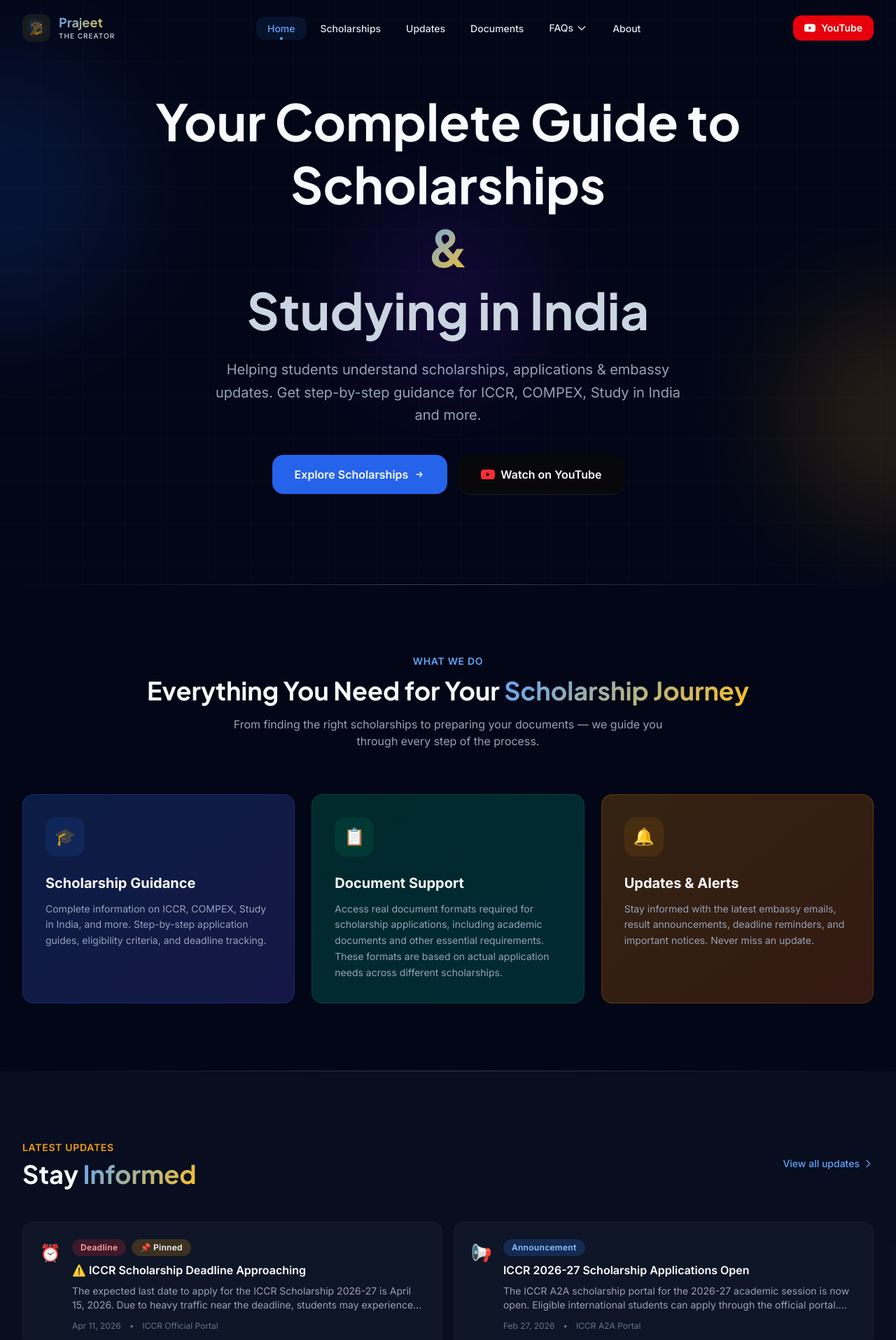
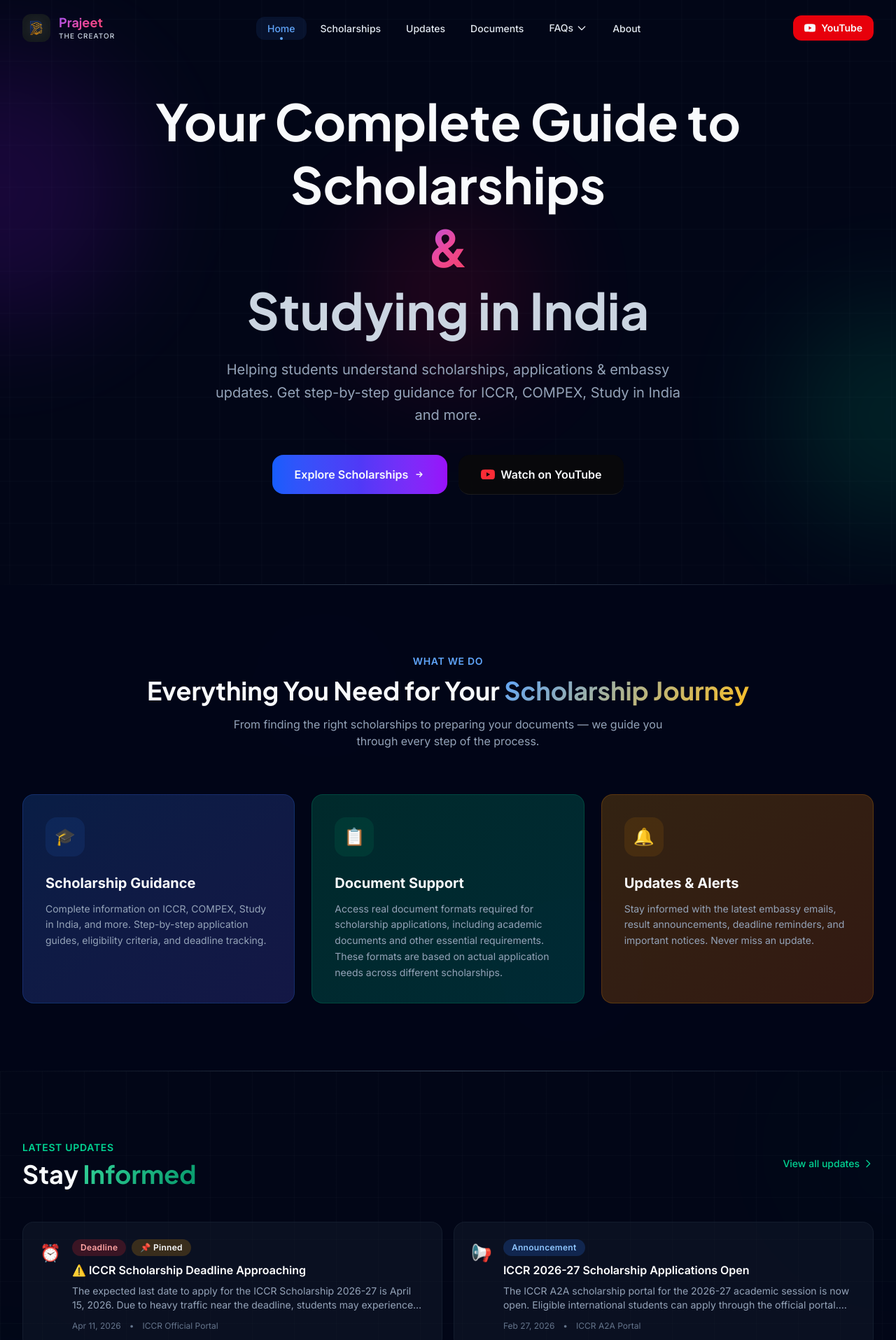
Before and after one commit to prajeet-shah/prajeet-the-creator, a Next.js app: page / in a window 1280 px wide. Shown: the top 1915 px of the page at 70% size. Built offline with nearby package versions, Linux system fonts and the light colour scheme.

Commit message:
style: overhaul UI with vibrant gradients, mesh blobs, and atmospheric backgrounds

```diff
--- a/src/app/about/page.js
+++ b/src/app/about/page.js
@@ -59,8 +59,13 @@ const values = [
 
 export default function AboutPage() {
   return (
-    <div className="min-h-screen bg-dark-950 pt-28 pb-20">
-      <div className="max-w-4xl mx-auto px-4 sm:px-6 lg:px-8">
+    <div className="min-h-screen bg-dark-950 pt-28 pb-20 relative overflow-hidden animated-gradient grid-bg">
+      {/* Decorative blobs */}
+      <div className="blob w-96 h-96 bg-purple-600 top-20 -left-48 opacity-[0.08]" />
+      <div className="blob w-80 h-80 bg-emerald-500 bottom-20 -right-40 opacity-[0.08]" />
+      <div className="blob w-64 h-64 bg-rose-600 top-1/2 left-1/2 -translate-x-1/2 -translate-y-1/2 opacity-[0.06]" />
+
+      <div className="relative z-10 max-w-4xl mx-auto px-4 sm:px-6 lg:px-8">
         {/* Header */}
         <motion.div
           initial={{ opacity: 0, y: 20 }}
--- a/src/app/globals.css
+++ b/src/app/globals.css
@@ -96,6 +96,20 @@ body {
   background-clip: text;
 }
 
+.gradient-text-vibrant {
+  background: linear-gradient(135deg, #a855f7, #ec4899, #f43f5e); /* purple -> pink -> rose */
+  -webkit-background-clip: text;
+  -webkit-text-fill-color: transparent;
+  background-clip: text;
+}
+
+.gradient-text-emerald {
+  background: linear-gradient(135deg, #34d399, #059669);
+  -webkit-background-clip: text;
+  -webkit-text-fill-color: transparent;
+  background-clip: text;
+}
+
 /* === GLOW EFFECTS === */
 
 .glow {
@@ -114,12 +128,13 @@ body {
   background: linear-gradient(
     -45deg,
     var(--color-dark-950),
-    var(--color-dark-900),
-    #0c1a3a,
+    #1b1338, /* Deep Violet */
+    #0a1f2c, /* Deep Teal */
+    #1a1025, /* Deep Plum */
     var(--color-dark-950)
   );
   background-size: 400% 400%;
-  animation: gradientShift 15s ease infinite;
+  animation: gradientShift 20s ease-in-out infinite;
 }
 
 @keyframes gradientShift {
--- a/src/components/home/HeroSection.jsx
+++ b/src/components/home/HeroSection.jsx
@@ -7,9 +7,9 @@ export default function HeroSection() {
   return (
     <section className="relative min-h-screen flex items-center justify-center animated-gradient grid-bg overflow-hidden">
       {/* Decorative blobs */}
-      <div className="blob w-96 h-96 bg-primary-600 top-20 -left-48" />
-      <div className="blob w-80 h-80 bg-accent-500 bottom-20 -right-40" />
-      <div className="blob w-64 h-64 bg-violet-600 top-1/2 left-1/2 -translate-x-1/2 -translate-y-1/2" />
+      <div className="blob w-96 h-96 bg-purple-600 top-20 -left-48 opacity-[0.12]" />
+      <div className="blob w-80 h-80 bg-emerald-500 bottom-20 -right-40 opacity-[0.12]" />
+      <div className="blob w-64 h-64 bg-rose-600 top-1/2 left-1/2 -translate-x-1/2 -translate-y-1/2 opacity-[0.1]" />
 
       <div className="relative z-10 max-w-7xl mx-auto px-4 sm:px-6 lg:px-8 text-center py-32">
         {/* Badge */}
@@ -32,7 +32,7 @@ export default function HeroSection() {
         >
           Your Complete Guide to Scholarships{" "}
           <br />
-          <span className="gradient-text">&</span>
+          <span className="gradient-text-vibrant">&</span>
           <br />
           <span className="text-dark-300"> Studying in India</span>
         </motion.h1>
@@ -58,7 +58,7 @@ export default function HeroSection() {
         >
           <Link
             href="/scholarships"
-            className="group relative px-8 py-4 bg-primary-600 hover:bg-primary-700 rounded-2xl text-base font-semibold transition-all duration-300 hover:scale-105 hover:shadow-xl hover:shadow-primary-600/25 w-full sm:w-auto"
+            className="group relative px-8 py-4 bg-gradient-to-r from-blue-600 via-indigo-600 to-purple-600 hover:from-blue-500 hover:via-indigo-500 hover:to-purple-500 rounded-2xl text-base font-semibold transition-all duration-300 hover:scale-[1.02] hover:shadow-2xl hover:shadow-indigo-500/30 w-full sm:w-auto"
           >
             <span className="relative z-10 flex items-center justify-center gap-2">
               Explore Scholarships
--- a/src/components/home/LatestUpdates.jsx
+++ b/src/components/home/LatestUpdates.jsx
@@ -17,8 +17,12 @@ export default function LatestUpdates() {
     .slice(0, 4);
 
   return (
-    <section className="relative py-24 bg-dark-900/50">
-      <div className="max-w-7xl mx-auto px-4 sm:px-6 lg:px-8">
+    <section className="relative py-24 bg-gradient-to-b from-dark-950 via-emerald-950/20 to-dark-950 overflow-hidden grid-bg">
+      {/* Decorative blobs */}
+      <div className="blob w-96 h-96 bg-emerald-600/10 -top-20 -right-48" />
+      <div className="blob w-80 h-80 bg-teal-500/10 bottom-0 -left-40" />
+
+      <div className="relative z-10 max-w-7xl mx-auto px-4 sm:px-6 lg:px-8">
         {/* Header */}
         <div className="flex flex-col sm:flex-row items-start sm:items-center justify-between mb-12 gap-4">
           <div>
@@ -26,7 +30,7 @@ export default function LatestUpdates() {
               initial={{ opacity: 0, y: 10 }}
               whileInView={{ opacity: 1, y: 0 }}
               viewport={{ once: true }}
-              className="inline-block text-sm font-semibold text-accent-500 tracking-wider uppercase mb-2"
+              className="inline-block text-sm font-semibold text-emerald-400 tracking-wider uppercase mb-2"
             >
               Latest Updates
             </motion.span>
@@ -37,12 +41,12 @@ export default function LatestUpdates() {
               transition={{ delay: 0.1 }}
               className="text-3xl sm:text-4xl font-bold font-[family-name:var(--font-display)]"
             >
-              Stay <span className="gradient-text">Informed</span>
+              Stay <span className="gradient-text-emerald">Informed</span>
             </motion.h2>
           </div>
           <Link
             href="/updates"
-            className="text-sm text-primary-400 hover:text-primary-300 font-medium flex items-center gap-1 transition-colors group"
+            className="text-sm text-emerald-400 hover:text-emerald-300 font-medium flex items-center gap-1 transition-colors group"
           >
             View all updates
             <svg
@@ -71,7 +75,7 @@ export default function LatestUpdates() {
               >
                 <Link
                   href={`/updates#${update.slug}`}
-                  className="block p-6 rounded-2xl border border-dark-800/50 bg-dark-800/30 hover:bg-dark-800/50 transition-all duration-300 card-hover group"
+                  className="block p-6 rounded-2xl border border-dark-800/50 bg-dark-800/30 hover:bg-emerald-500/5 hover:border-emerald-500/30 transition-all duration-300 card-hover group"
                 >
                   <div className="flex items-start gap-4">
                     {/* Type icon */}
@@ -93,7 +97,7 @@ export default function LatestUpdates() {
                       </div>
 
                       {/* Title */}
-                      <h3 className="font-semibold text-white group-hover:text-primary-300 transition-colors mb-2 line-clamp-1">
+                      <h3 className="font-semibold text-white group-hover:text-emerald-400 transition-colors mb-2 line-clamp-1">
                         {update.title}
                       </h3>
 
--- a/src/components/home/WhatWeDo.jsx
+++ b/src/components/home/WhatWeDo.jsx
@@ -48,8 +48,12 @@ const cardVariants = {
 
 export default function WhatWeDo() {
   return (
-    <section className="relative py-24 bg-dark-950">
-      <div className="max-w-7xl mx-auto px-4 sm:px-6 lg:px-8">
+    <section className="relative py-24 bg-dark-950/80 overflow-hidden">
+      {/* Subtle Background Elements */}
+      <div className="blob w-72 h-72 bg-blue-600/5 top-0 left-1/4" />
+      <div className="blob w-72 h-72 bg-indigo-600/5 bottom-0 right-1/4" />
+
+      <div className="relative z-10 max-w-7xl mx-auto px-4 sm:px-6 lg:px-8">
         {/* Header */}
         <div className="text-center mb-16">
           <motion.span
--- a/src/components/layout/Navbar.jsx
+++ b/src/components/layout/Navbar.jsx
@@ -61,7 +61,7 @@ export default function Navbar() {
               />
             </div>
             <div className="flex flex-col">
-              <span className="text-lg font-bold font-[family-name:var(--font-display)] gradient-text leading-tight">
+              <span className="text-lg font-bold font-[family-name:var(--font-display)] gradient-text-vibrant leading-tight">
                 Prajeet
               </span>
               <span className="text-[10px] text-dark-300 tracking-widest uppercase font-medium">
```
